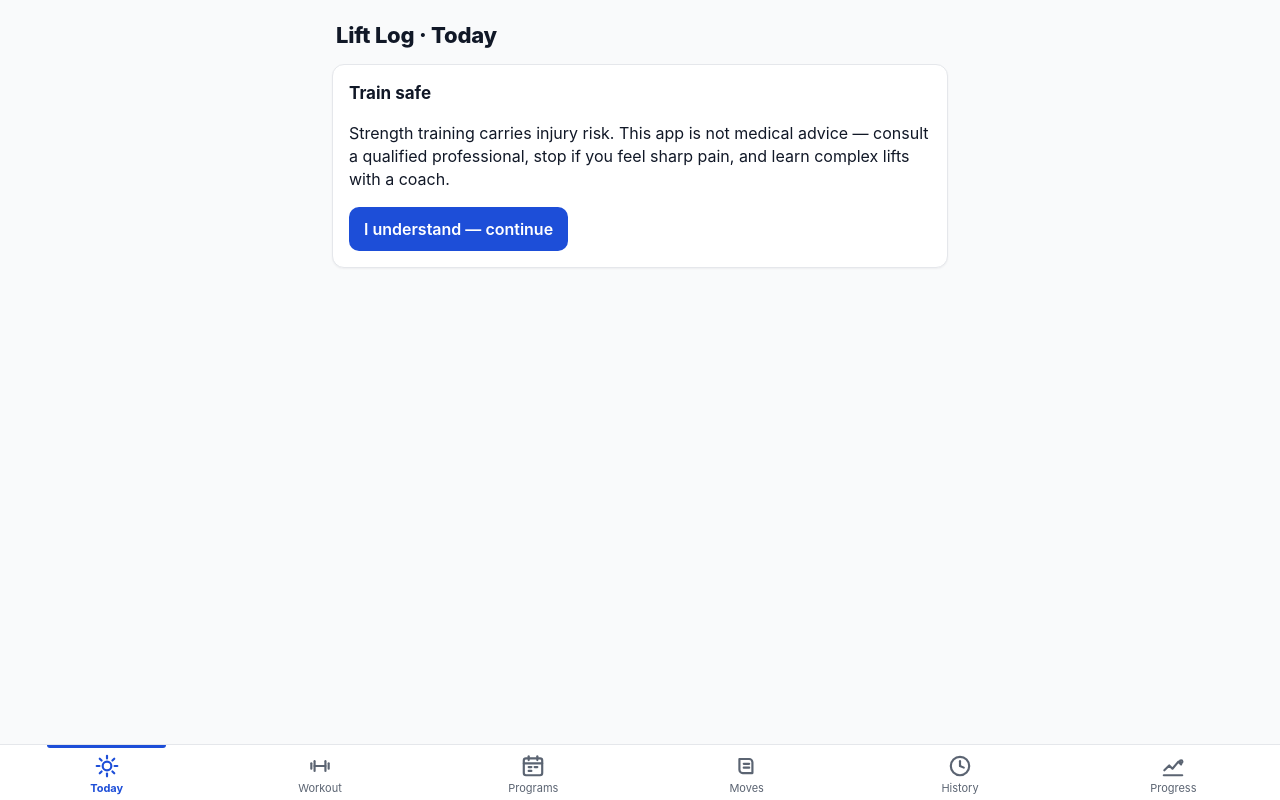
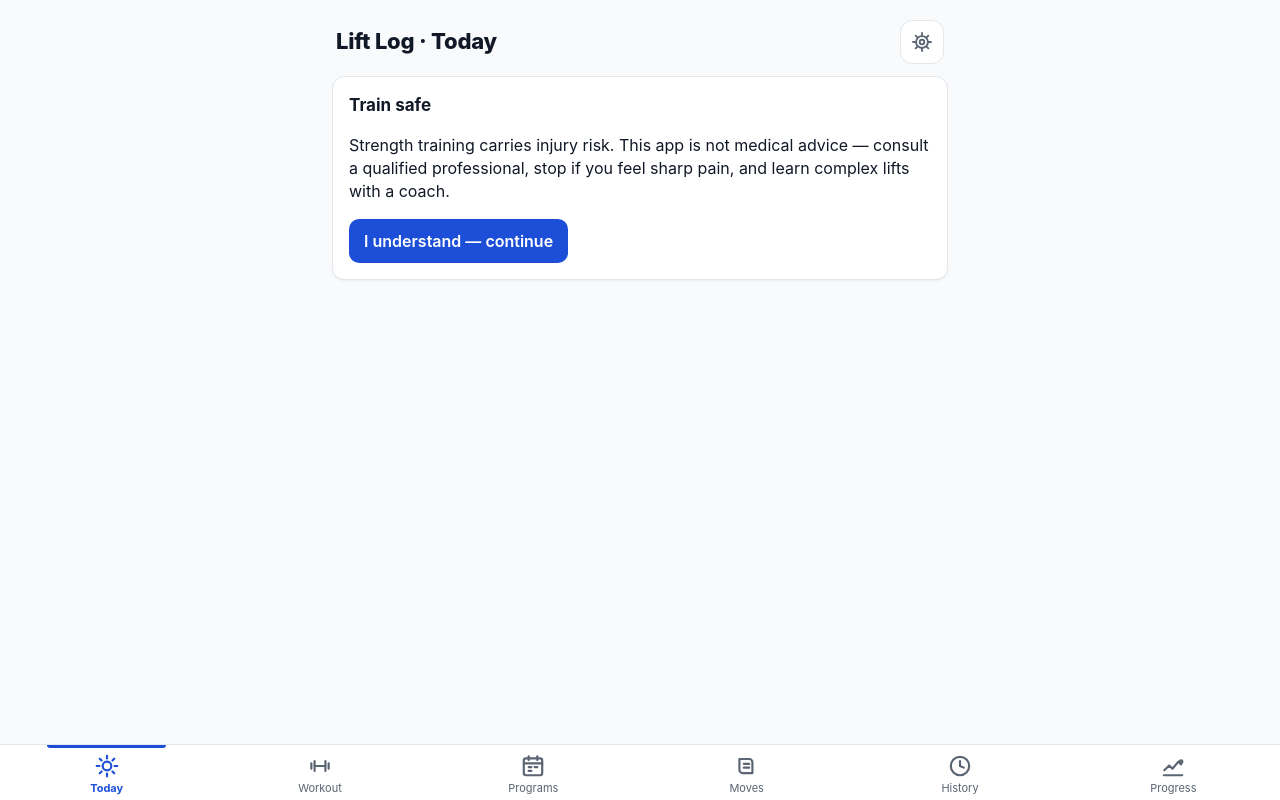
Before and after one commit to Unopened5-Pajamas2-W/lift-log, a website built with Vite: page index.html in a window 1280 px wide. Built offline with nearby package versions, Linux system fonts and the light colour scheme.

Commit message:
Nav fix: restore topbar Settings cog on 6 primary tabs
- 71bc2ff reverted f2220f7's nav polish: Settings came back as a 7th
  bottom tab while the tabbar grid stayed hardcoded to 6 columns, so the
  Settings tab wrapped into a clipped row — invisible everywhere
- restore the f2220f7 contract: 6 primary tabs + persistent topbar cog
  (44px, aria-current on /settings), var(--tab-count)-driven grid,
  tab-label ellipsis + min-inline-size for large Dynamic Type
- nav tests assert the restored contract; version 0.6.2

```diff
--- a/package.json
+++ b/package.json
@@ -1,7 +1,7 @@
 {
   "name": "ios-workout-pwa",
   "private": true,
-  "version": "0.6.1",
+  "version": "0.6.2",
   "description": "Local-first iOS weight-lifting workout PWA (FitBod-lite; idb is the sole runtime dep)",
   "type": "module",
   "engines": {
--- a/src/app.ts
+++ b/src/app.ts
@@ -11,23 +11,22 @@
 import { go, h } from "./lib/ui.ts";
 import { tabIcon, type TabIconName } from "./components/tabIcons.ts";
 
-const TABS = [
+const PRIMARY_TABS = [
   { path: "/today", label: "Today", icon: "today" },
   { path: "/workout", label: "Workout", icon: "workout" },
   { path: "/programs", label: "Programs", icon: "programs" },
   { path: "/exercises", label: "Moves", icon: "moves" },
   { path: "/history", label: "History", icon: "history" },
   { path: "/progress", label: "Progress", icon: "progress" },
-  { path: "/settings", label: "Settings", icon: "settings" },
 ] as const satisfies readonly { path: string; label: string; icon: TabIconName }[];
 
 function tabbar(current: string): HTMLElement {
   const nav = h("nav", {
     class: "tabbar",
     "aria-label": "Primary",
-    style: `--tab-count:${TABS.length}`,
+    style: `--tab-count:${PRIMARY_TABS.length}`,
   });
-  for (const t of TABS) {
+  for (const t of PRIMARY_TABS) {
     const active =
       current === t.path || (t.path !== "/today" && current.startsWith(t.path));
     const iconWrap = h("span", { class: "tab-icon", "aria-hidden": "true" });
@@ -39,11 +38,27 @@
         ...(active ? { "aria-current": "page" } : {}),
       },
       iconWrap,
-      h("span", {}, t.label),
+      h("span", { class: "tab-label" }, t.label),
     );
     nav.appendChild(a);
   }
   return nav;
+}
+
+function settingsAction(path: string): HTMLElement {
+  const active = path === "/settings";
+  const iconWrap = h("span", { class: "topbar-action-icon", "aria-hidden": "true" });
+  iconWrap.appendChild(tabIcon("settings"));
+  return h(
+    "a",
+    {
+      class: "topbar-action",
+      href: "#/settings",
+      "aria-label": "Settings",
+      ...(active ? { "aria-current": "page" } : {}),
+    },
+    iconWrap,
+  );
 }
 
 function disclaimerGate(onAccept: () => void): HTMLElement {
@@ -95,6 +110,7 @@
     "header",
     { class: "topbar" },
     h("h1", {}, `Lift Log · ${titles(path)}`),
+    settingsAction(path),
   );
   const view = h("main", { id: "view" });
   shell.append(head, view, tabbar(path.split("/").slice(0, 2).join("/")));
--- a/src/styles.css
+++ b/src/styles.css
@@ -79,10 +79,41 @@
   padding: 8px 4px 12px;
 }
 header.topbar h1 {
+  flex: 1;
+  min-width: 0;
   font-size: var(--text-title);
   font-weight: 800;
   letter-spacing: -0.01em;
   margin: 0;
+}
+.topbar-action {
+  width: 44px;
+  height: 44px;
+  display: grid;
+  place-items: center;
+  border: 1px solid var(--border);
+  border-radius: 12px;
+  background: var(--bg-soft);
+  color: var(--muted);
+  text-decoration: none;
+  flex: none;
+}
+.topbar-action:active {
+  background: var(--border);
+}
+.topbar-action[aria-current="page"] {
+  color: var(--accent);
+  border-color: color-mix(in srgb, var(--accent) 30%, var(--border));
+}
+.topbar-action-icon {
+  width: 22px;
+  height: 22px;
+  display: block;
+}
+.topbar-action-icon svg {
+  width: 100%;
+  height: 100%;
+  display: block;
 }
 main {
   display: grid;
@@ -188,7 +219,9 @@
   bottom: 0;
   z-index: 20;
   display: grid;
-  grid-template-columns: repeat(6, 1fr);
+  /* Column count must match PRIMARY_TABS.length in src/app.ts (the inline
+     --tab-count drives it; the fallback is only for a missing inline style). */
+  grid-template-columns: repeat(var(--tab-count, 6), minmax(0, 1fr));
   height: calc(var(--tabbar-h) + var(--safe-b));
   padding-bottom: var(--safe-b);
   background: var(--bg-soft);
@@ -205,6 +238,7 @@
   align-content: center;
   min-height: 56px;
   min-width: 44px;
+  min-inline-size: 0;
   padding: 6px 2px 4px;
   color: var(--muted);
   text-decoration: none;
@@ -217,6 +251,13 @@
   width: 26px;
   height: 26px;
   display: block;
+}
+nav.tabbar a .tab-label {
+  max-width: 100%;
+  min-width: 0;
+  overflow: hidden;
+  text-overflow: ellipsis;
+  white-space: nowrap;
 }
 nav.tabbar a .tab-icon svg {
   width: 100%;
```
Also changed, not shown: tests/unit/app-nav.test.ts (+12 -6 lines).
